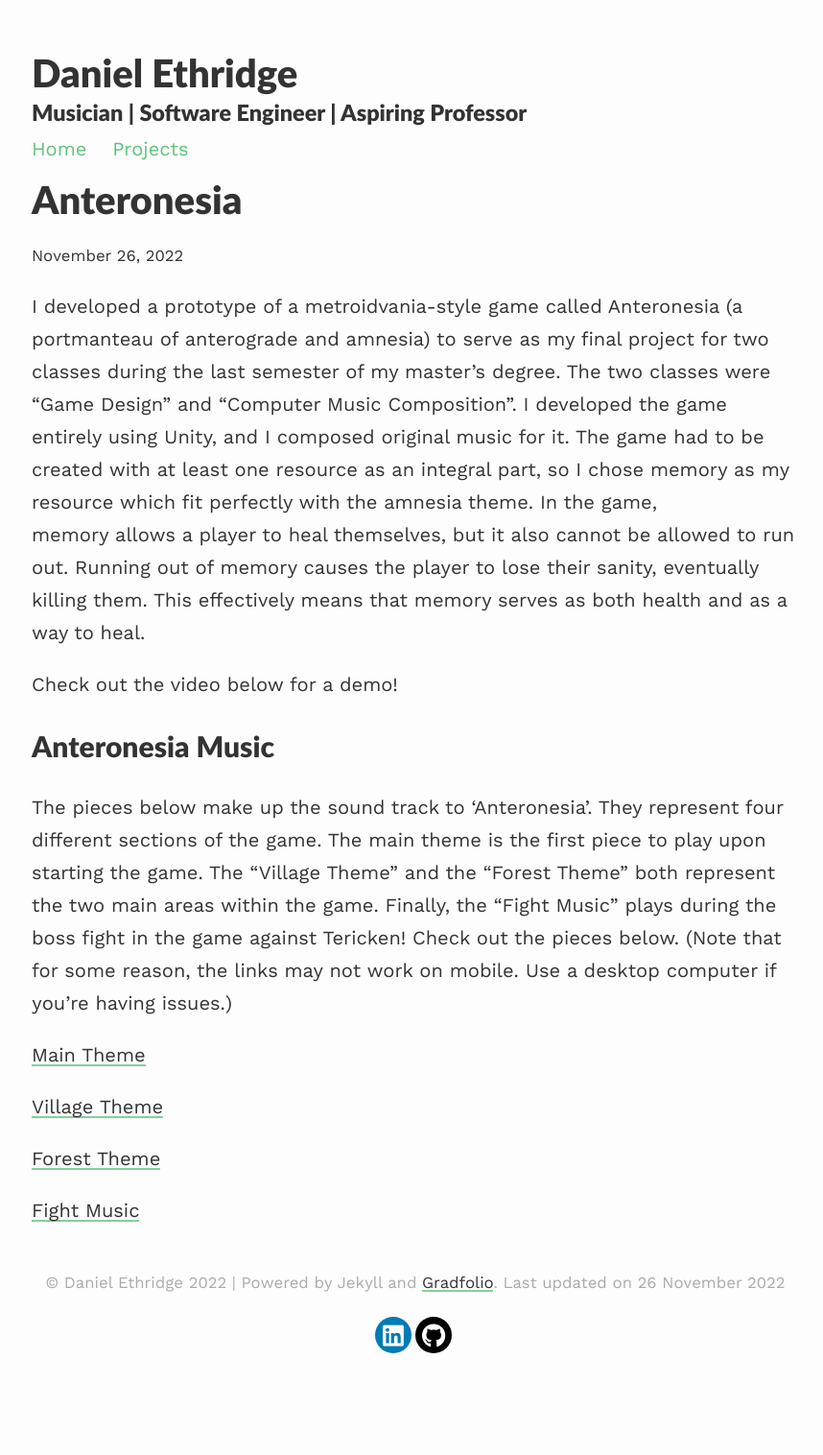
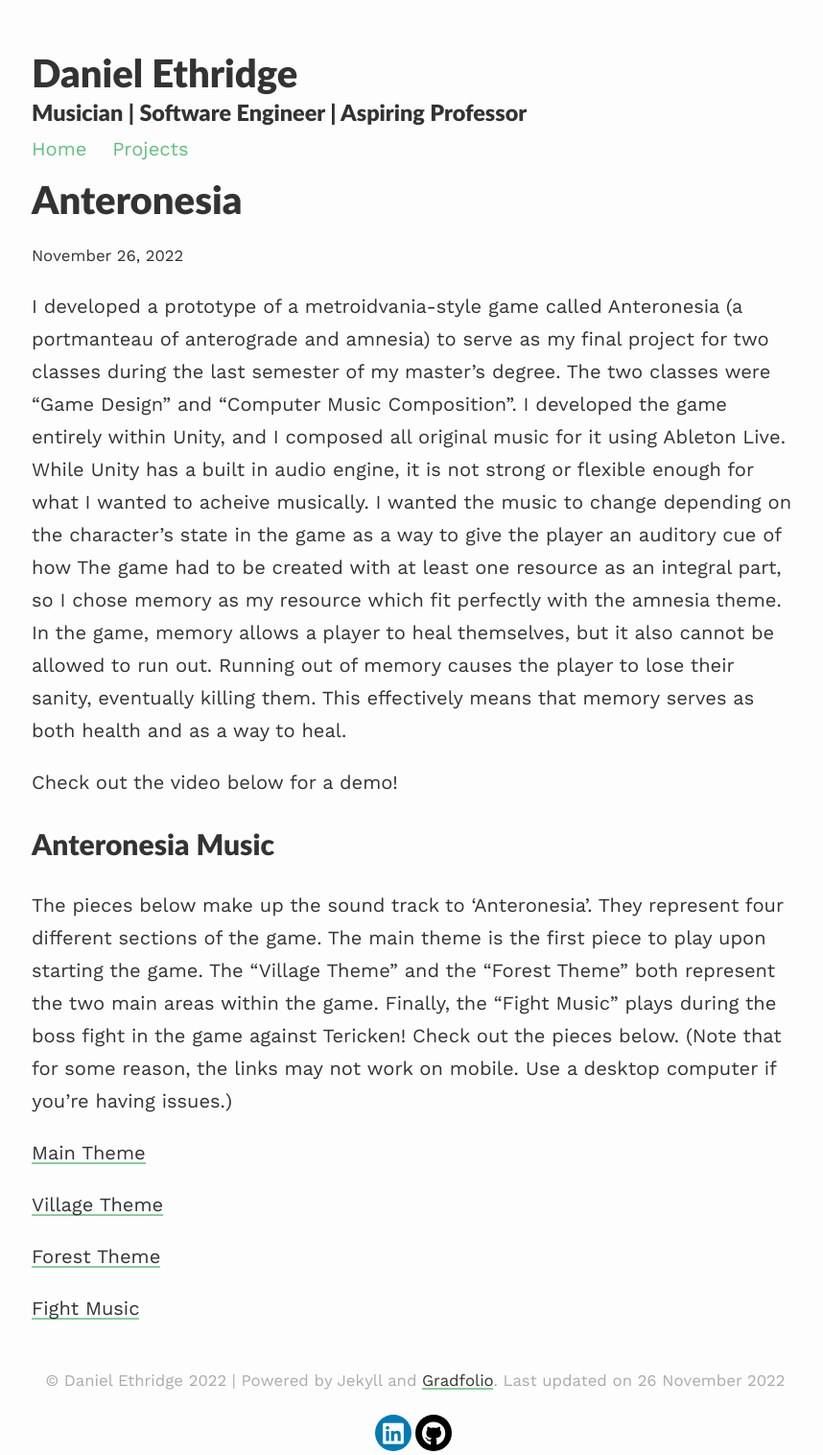
Before and after one commit to daniel-ethridge/daniel-ethridge.github.io, a Jekyll site: the page built from _projects/anteronesia.md, in a window 1280 px wide. Shown: the whole page at 96% size, without its empty margins (207-1065 px from the left). Built offline with Jekyll 4.4.1, drawn with Linux system fonts in a browser that asks for light colours; nearby versions of some CDN libraries; before the commit the page ends 1414 px from its top, so only the background shows below that.

Commit message:
More updates to anteronesia

```diff
--- a/_projects/anteronesia.md
+++ b/_projects/anteronesia.md
@@ -4,19 +4,26 @@ title: Anteronesia
 description: Video Game Prototype Exploring Anterograde Amnesia
 ---
 
-I developed a prototype of a metroidvania-style game called Anteronesia (a portmanteau of anterograde and amnesia) to serve as my final project for two classes during the last semester of my master's degree.
-The two classes were "Game Design" and "Computer Music Composition". I developed the game entirely using Unity, and I composed original music for it.
-The game had to be created with at least one resource as an integral part, so I chose memory as my resource which fit perfectly with the amnesia theme. In the game,
-memory allows a player to heal themselves, but it also cannot be allowed to run out. Running out of memory causes the player to lose their sanity, eventually killing them.
+I developed a prototype of a metroidvania-style game called Anteronesia (a portmanteau of anterograde and
+amnesia) to serve as my final project for two classes during the last semester of my master's degree.
+The two classes were "Game Design" and "Computer Music Composition". I developed the game entirely within
+Unity, and I composed all original music for it using Ableton Live. While Unity has a built in audio engine,
+it is not strong or flexible enough for what I wanted to acheive musically. I wanted the music to change
+depending on the character's state in the game as a way to give the player an auditory cue of how The game
+had to be created with at least one resource as an integral part, so I chose memory as my resource which fit
+perfectly with the amnesia theme. In the game, memory allows a player to heal themselves, but it also cannot
+be allowed to run out. Running out of memory causes the player to lose their sanity, eventually killing them.
 This effectively means that memory serves as both health and as a way to heal.
 
 Check out the video below for a demo!
 
 Anteronesia Music
 ===
-The pieces below make up the sound track to 'Anteronesia'. They represent four different sections of the game. The main theme is the first piece to play upon starting the game.
-The "Village Theme" and the "Forest Theme" both represent the two main areas within the game. Finally, the "Fight Music" plays during the boss fight in the game against Tericken!
-Check out the pieces below. (Note that for some reason, the links may not work on mobile. Use a desktop computer if you're having issues.)
+The pieces below make up the sound track to 'Anteronesia'. They represent four different sections of the
+game. The main theme is the first piece to play upon starting the game. The "Village Theme" and the "Forest
+Theme" both represent the two main areas within the game. Finally, the "Fight Music" plays during the boss
+fight in the game against Tericken! Check out the pieces below. (Note that for some reason, the links may not
+work on mobile. Use a desktop computer if you're having issues.)
 
 
 [Main Theme](https://soundcloud.com/user-219856532/anteronesia-main-theme)
```
